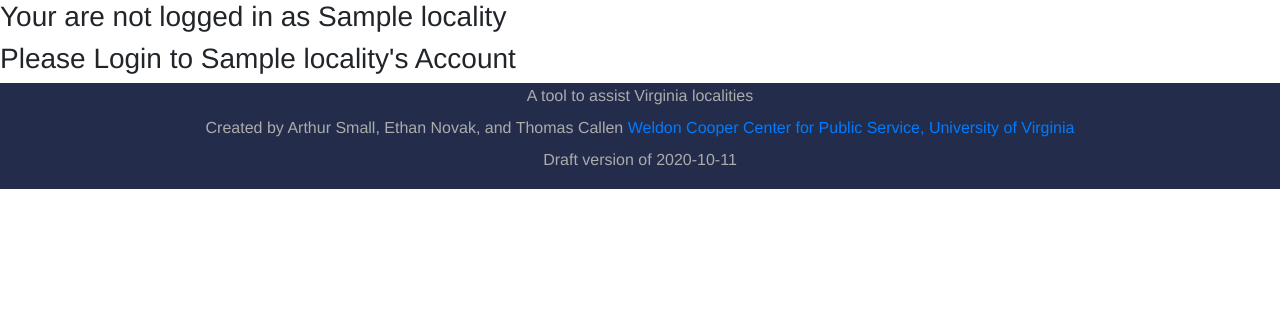
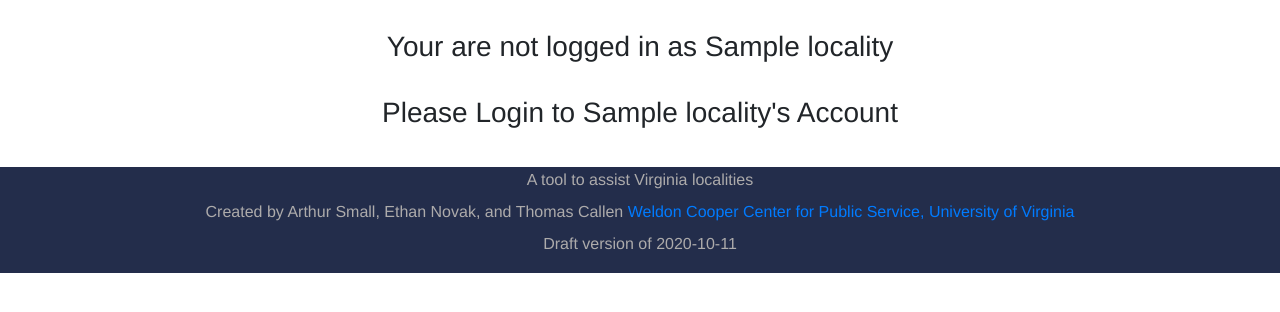
Before and after one commit to coopercenter/sol-tax-webapp, a Django app: template models/templates/locality-home.html in a window 1280 px wide. Shown: the part 72-384 px from the top of the page. Run offline with Django 3.2, Linux system fonts and the light colour scheme; the template is opened without the code that fills it: most values are stand-ins (such as "Sample title", 1, 10 or a date in 2020); data that the repository does not hold is empty; some libraries are stand-ins or nearby versions.

Commit message:
error warning edit

```diff
--- a/models/static/models/style.css
+++ b/models/static/models/style.css
@@ -316,3 +316,8 @@ li{
 .result-table{
     width: 93%;
 }
+
+.locality-error-message{
+    text-align: center;
+    padding: 30px;
+}
--- a/models/templates/locality-home.html
+++ b/models/templates/locality-home.html
@@ -114,16 +114,19 @@
 
         {% else %}
                 <h2>Please Fill out the form to create a model</h2>
-                <form action="/form/" method="POST" class="generateButton-form">
+                <!-- <form action="/form/" method="POST" class="generateButton-form">
                     {% csrf_token %}
                     <button type="submit" class="btn btn-primary btn-lg generateButton" value = "{{locality}}" name="generateButton">Generate New Model</button>
-                </form>
+                </form> -->
         {% endif %}
     </div>
 
 
     {% else %}
-        <h2>Your are not logged in as {{locality.name}}</h2>
-        <h2>Please Login to {{locality.name}}'s Account</h2>
+        <div class="locality-error-message">
+            <h2>Your are not logged in as <span class="locality_name">{{locality.name}}</span></h2>
+            <br>
+            <h2>Please Login to <span class="locality_name">{{locality.name}}</span>'s Account</h2>
+        </div>
     {% endif %}
 {% endblock %}
```
